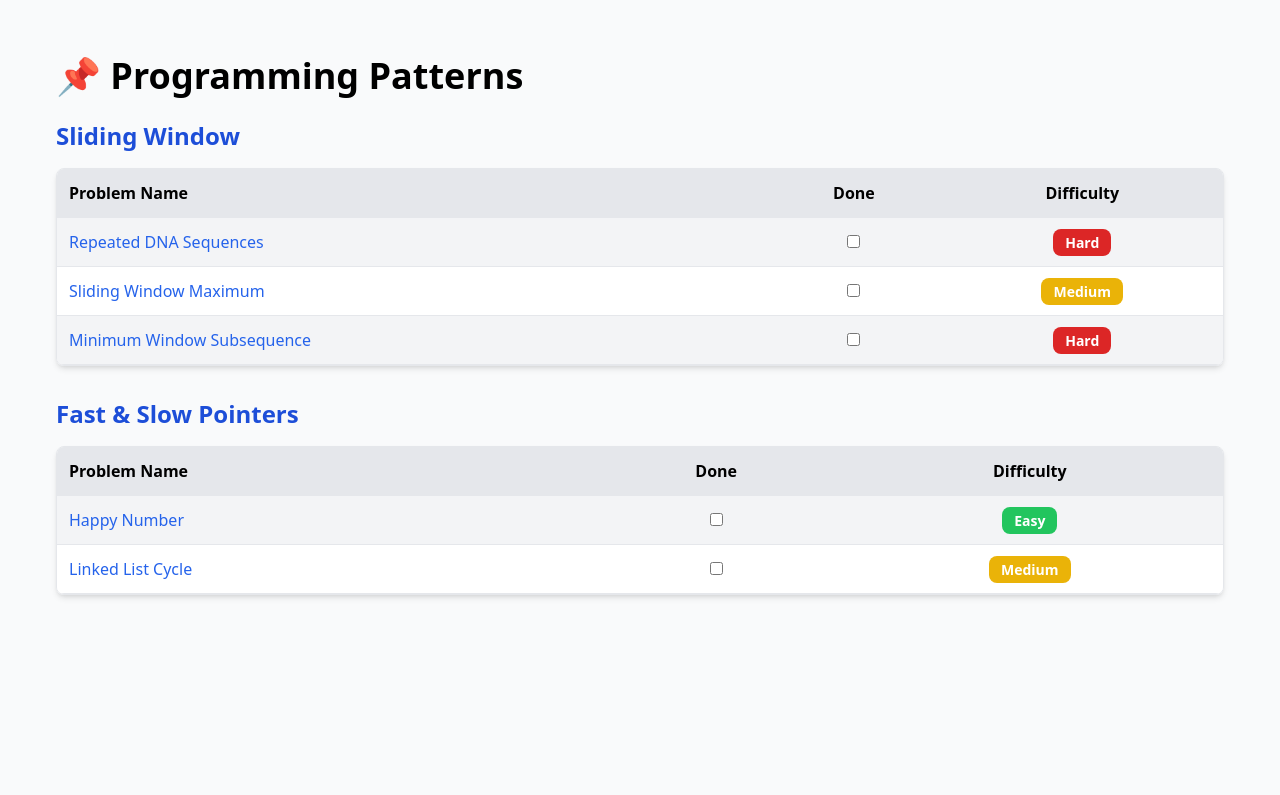
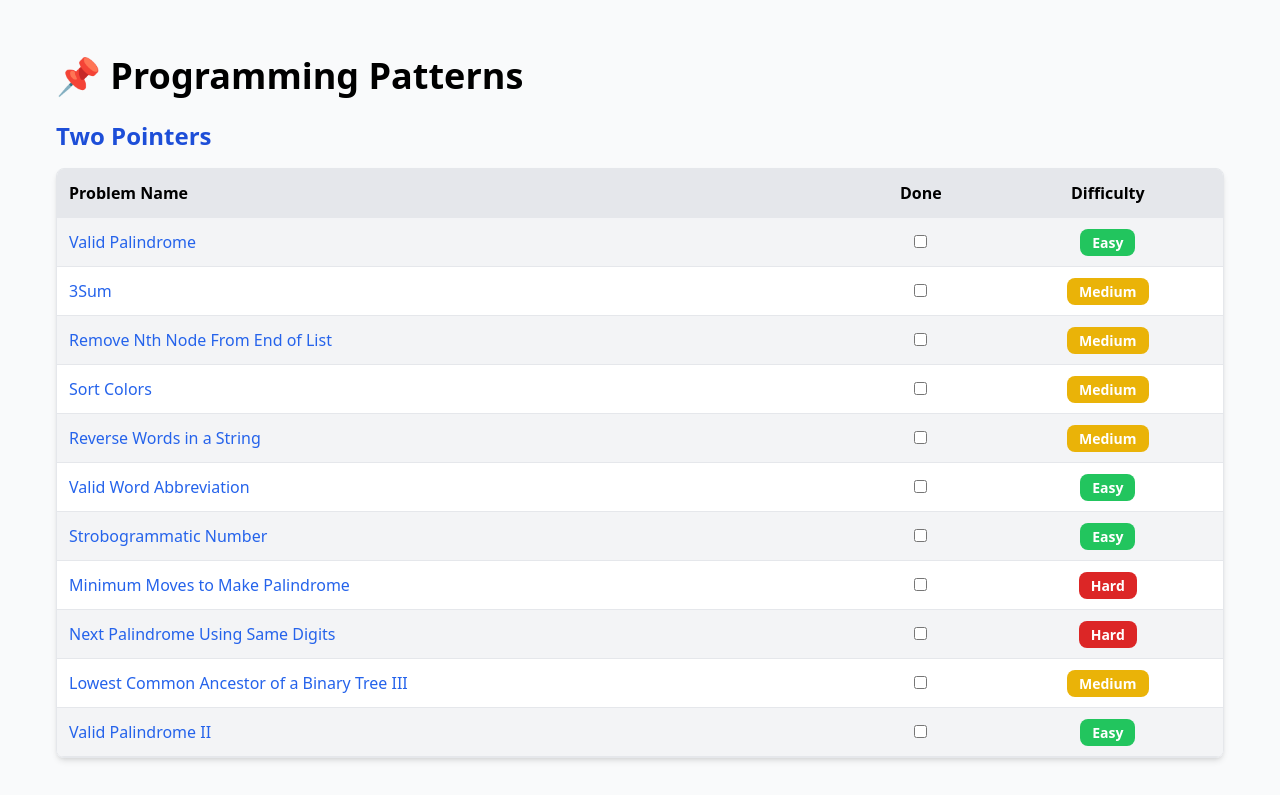
Before and after one commit to hey-shashikant/Programming-Patterns, a React (Create React App) app: page / in a window 1280 px wide. Shown: the top 795 px of the page. Built offline with nearby package versions, Linux system fonts and the light colour scheme.

Commit message:
updated some more patterns

```diff
--- a/src/data/PatternData.js
+++ b/src/data/PatternData.js
@@ -1,20 +1,51 @@
 const PatternData = [
   {
     id: 1,
-    name: "Sliding Window",
+    name: "Two Pointers",
     problems: [
-      { id: "p1", name: "Repeated DNA Sequences", link: "https://leetcode.com/problems/repeated-dna-sequences/", done: false, difficulty: "Hard" },
-      { id: "p2", name: "Sliding Window Maximum", link: "https://leetcode.com/problems/sliding-window-maximum/", done: false, difficulty: "Medium" },
-      { id: "p3", name: "Minimum Window Subsequence", link: "https://www.geeksforgeeks.org/problems/minimum-window-subsequence/", done: false, difficulty: "Hard" }
-    ]
+      { id: "p1", name: "Valid Palindrome", link: "https://leetcode.com/problems/valid-palindrome/", difficulty: "Easy", done: false },
+      { id: "p2", name: "3Sum", link: "https://leetcode.com/problems/3sum/description/", difficulty: "Medium", done: false },
+      { id: "p3", name: "Remove Nth Node From End of List", link: "https://leetcode.com/problems/remove-nth-node-from-end-of-list/description/", difficulty: "Medium", done: false },
+      { id: "p4", name: "Sort Colors", link: "https://leetcode.com/problems/sort-colors/", difficulty: "Medium", done: false },
+      { id: "p5", name: "Reverse Words in a String", link: "https://leetcode.com/problems/reverse-words-in-a-string/description/", difficulty: "Medium", done: false },
+      { id: "p6", name: "Valid Word Abbreviation", link: "https://leetcode.com/problems/valid-word-abbreviation/description/", difficulty: "Easy", done: false },
+      { id: "p7", name: "Strobogrammatic Number", link: "https://leetcode.com/problems/strobogrammatic-number/", difficulty: "Easy", done: false },
+      { id: "p8", name: "Minimum Moves to Make Palindrome", link: "https://leetcode.com/problems/minimum-number-of-moves-to-make-palindrome/", difficulty: "Hard", done: false },
+      { id: "p9", name: "Next Palindrome Using Same Digits", link: "https://leetcode.com/problems/next-palindrome-using-same-digits/", difficulty: "Hard", done: false },
+      { id: "p10", name: "Lowest Common Ancestor of a Binary Tree III", link: "https://leetcode.com/problems/lowest-common-ancestor-of-a-binary-tree-iii/", difficulty: "Medium", done: false },
+      { id: "p11", name: "Valid Palindrome II", link: "https://leetcode.com/problems/valid-palindrome-ii/description/", difficulty: "Easy", done: false },
+    ],
   },
   {
     id: 2,
     name: "Fast & Slow Pointers",
     problems: [
-      { id: "p4", name: "Happy Number", link: "https://leetcode.com/problems/happy-number/", done: false, difficulty: "Easy" },
-      { id: "p5", name: "Linked List Cycle", link: "https://leetcode.com/problems/linked-list-cycle/", done: false, difficulty: "Medium" }
-    ]
+      { id: "p12", name: "Happy Number", link: "https://leetcode.com/problems/happy-number/description/", difficulty: "Easy", done: false },
+      { id: "p13", name: "Linked List Cycle", link: "https://leetcode.com/problems/linked-list-cycle/description/", difficulty: "Medium", done: false },
+      { id: "p14", name: "Middle of the Linked List", link: "https://leetcode.com/problems/middle-of-the-linked-list/description/", difficulty: "Easy", done: false },
+      { id: "p15", name: "Circular Array Loop", link: "https://leetcode.com/problems/circular-array-loop/description/", difficulty: "Medium", done: false },
+      { id: "p16", name: "Find the Duplicate Number", link: "https://leetcode.com/problems/find-the-duplicate-number/description/", difficulty: "Medium", done: false },
+      { id: "p17", name: "Palindrome Linked List", link: "https://leetcode.com/problems/palindrome-linked-list/description/", difficulty: "Easy", done: false },
+      { id: "p18", name: "Maximum Twin Sum of a Linked List", link: "https://leetcode.com/problems/maximum-twin-sum-of-a-linked-list/description/", difficulty: "Medium", done: false },
+      { id: "p19", name: "Split a Circular Linked List into Two Halves", link: "https://www.geeksforgeeks.org/problems/split-a-circular-linked-list-into-two-halves/1", difficulty: "Medium", done: false },
+    ],
+  },
+  {
+    id: 3,
+    name: "Sliding Window",
+    problems: [
+      { id: "p20", name: "Repeated DNA Sequences", link: "https://leetcode.com/problems/repeated-dna-sequences/description/", difficulty: "Hard", done: false },
+      { id: "p21", name: "Sliding Window Maximum", link: "https://leetcode.com/problems/sliding-window-maximum/description/", difficulty: "Medium", done: false },
+      { id: "p22", name: "Minimum Window Subsequence", link: "https://www.geeksforgeeks.org/problems/minimum-window-subsequence/0", difficulty: "Hard", done: false },
+      { id: "p23", name: "Longest Repeating Character Replacement", link: "https://leetcode.com/problems/longest-repeating-character-replacement/description/", difficulty: "Medium", done: false },
+      { id: "p24", name: "Minimum Window Substring", link: "https://leetcode.com/problems/minimum-window-substring/", difficulty: "Hard", done: false },
+      { id: "p25", name: "Longest Substring Without Repeating Characters", link: "https://leetcode.com/problems/longest-substring-without-repeating-characters/", difficulty: "Medium", done: false },
+      { id: "p26", name: "Minimum Size Subarray Sum", link: "https://leetcode.com/problems/minimum-size-subarray-sum/description/", difficulty: "Medium", done: false },
+      { id: "p27", name: "Maximum Average Subarray I", link: "https://leetcode.com/problems/maximum-average-subarray-i/description/", difficulty: "Easy", done: false },
+      { id: "p28", name: "Diet Plan Performance", link: "https://leetcode.com/problems/diet-plan-performance/", difficulty: "Easy", done: false },
+      { id: "p29", name: "Fruit Into Baskets", link: "https://leetcode.com/problems/fruit-into-baskets/", difficulty: "Medium", done: false },
+      { id: "p30", name: "Contains Duplicate II", link: "https://leetcode.com/problems/contains-duplicate-ii/description/", difficulty: "Easy", done: false },
+    ],
   }
 ];
 
```
Also changed, not shown: src/components/Layout.js (deleted), src/components/Modal/SolutionModal.js (deleted), src/components/Modal/modalStyles.css (deleted), src/components/UI/Button.js (deleted), src/components/UI/Checkbox.js (deleted), 1 other file (tests, documents, lock files or other folders).
